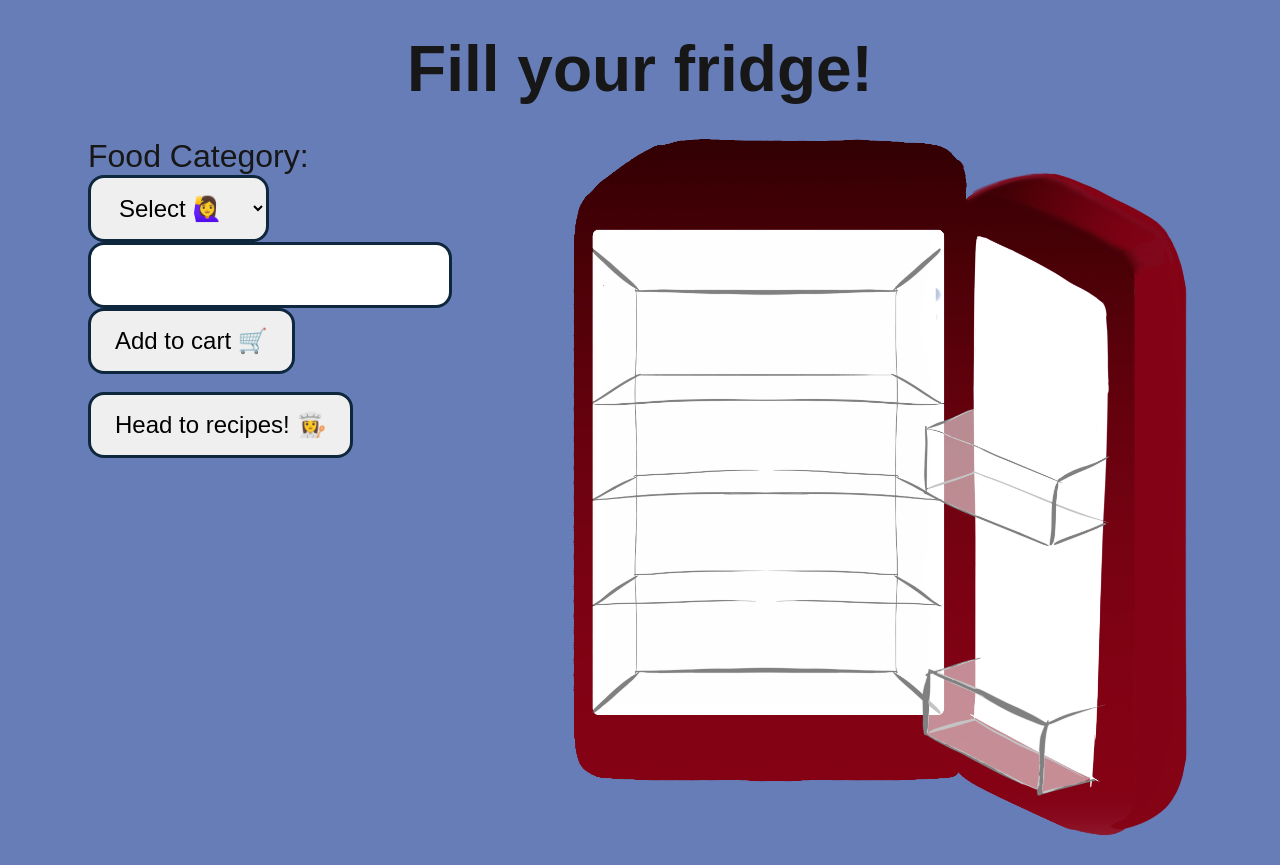
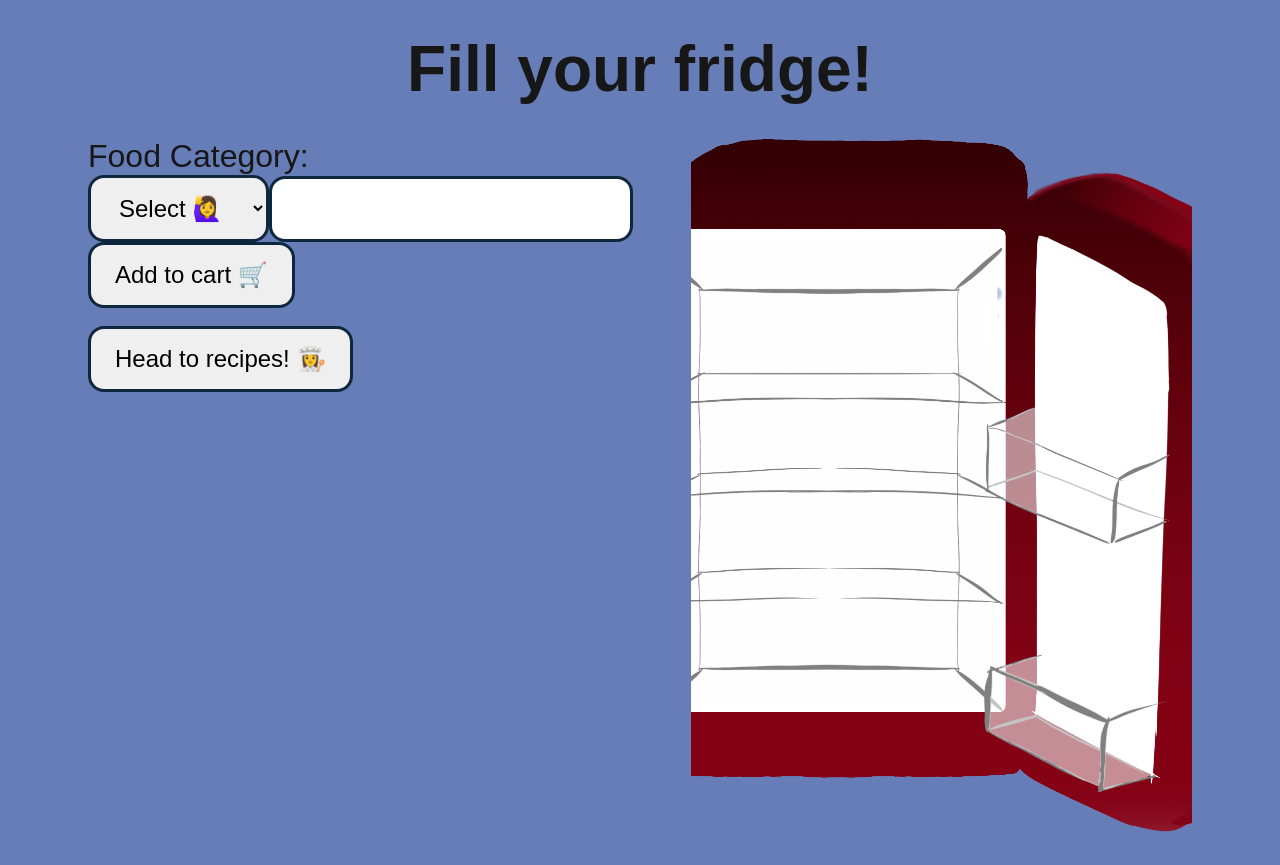
Before and after one commit to tanvipanse/FridgeBuddy, a Next.js app in the folder fridge-buddy/: page / in a window 1280 px wide. Built offline with nearby package versions, Linux system fonts and the light colour scheme.

Commit message:
actually add to fridge

```diff
--- a/fridge-buddy/src/app/Kitchen/page.tsx
+++ b/fridge-buddy/src/app/Kitchen/page.tsx
@@ -46,7 +46,7 @@ export default function Kitchen() {
   return (
     <div>
       <h1 style={{margin:"35px"}}>Recipes 🍴</h1>
-      <Carousel responsive={responsive} infinite autoPlay autoPlaySpeed={2000}>
+      <Carousel responsive={responsive} infinite>
         {recipes.map((card, key) => (
           <div
             key={key}
--- a/fridge-buddy/src/app/layout.tsx
+++ b/fridge-buddy/src/app/layout.tsx
@@ -15,7 +15,7 @@ const geistMono = Geist_Mono({
 export const metadata: Metadata = {
   title: "Create Next App",
   description: "Generated by create next app",
-  viewport: 'width=device-width, initial-scale=1',
+  viewport: 'width=device-width, height=device-height, initial-scale=1',
 };
 
 export default function RootLayout({
--- a/fridge-buddy/src/app/page.tsx
+++ b/fridge-buddy/src/app/page.tsx
@@ -30,14 +30,6 @@ export default function Home() {
         <StyledDiv>
             <Form />
         </StyledDiv>
-
-        <StyledDiv>
-        <Image
-        src={fridge}
-        alt="Fridge icon"
-        width={625}
-        />
-        </StyledDiv>
       </FlexRowDiv>
 
     </>
--- a/fridge-buddy/src/components/AddToFridge.tsx
+++ b/fridge-buddy/src/components/AddToFridge.tsx
@@ -6,6 +6,8 @@ import {useRouter} from 'next/navigation';
 import Switch from '@mui/material/Switch';
 import { FormControlLabel } from '@mui/material';
 import styled from 'styled-components';
+import fridge from '@/assets/fridge.png';
+import Image from 'next/image';
 
 const Button = styled.button`
     padding: 1rem 1.5rem;
@@ -106,12 +108,8 @@ export default function Form() {
     };
 
     return (
+        <div style={{display: 'flex'}}>
             <div>
-            <div>
-                {icons.map((icon,index) => (
-                    <Icon key={index} name={icon.name} category={icon.category} onClick={handleBasket}/>
-                ))}
-            </div>
                 <form onSubmit={submit}>
                     <label style={{fontSize: "2rem"}}>
                         Food Category: <br/>
@@ -129,15 +127,29 @@ export default function Form() {
                     <Input type="text" name="query" value={name} onChange={storeName}/>
                     <Button type="submit">Add to cart 🛒</Button>
                     <br/> <br/>
-
-
-            </form>
                     <div>
                         {basket.map((icon,index) => (
                         <Icon key={index} name={icon.name} category={icon.category} onClick={handleBasket}/>
                         ))}
                     </div>
+
+
+                </form>
                 <Button onClick={handleHeadToRecipes}>Head to recipes! 👩‍🍳</Button>
+            </div>
+            <div style={{position:'relative', width: '625px', height: '715px'}}>
+                <Image
+                src={fridge}
+                alt="Fridge icon"
+                fill
+                style={{objectFit: "cover"}}
+                />
+                <div style={{position: 'absolute',width:'57%',height:'70%', top: '12%', left: '4%'}}>
+                    {icons.map((icon,index) => (
+                        <Icon key={index} name={icon.name} category={icon.category} onClick={handleBasket}/>
+                    ))}
+                </div>
+            </div>
         </div>
 
     );
```
Lines whose indentation alone changed are shown as unchanged.
